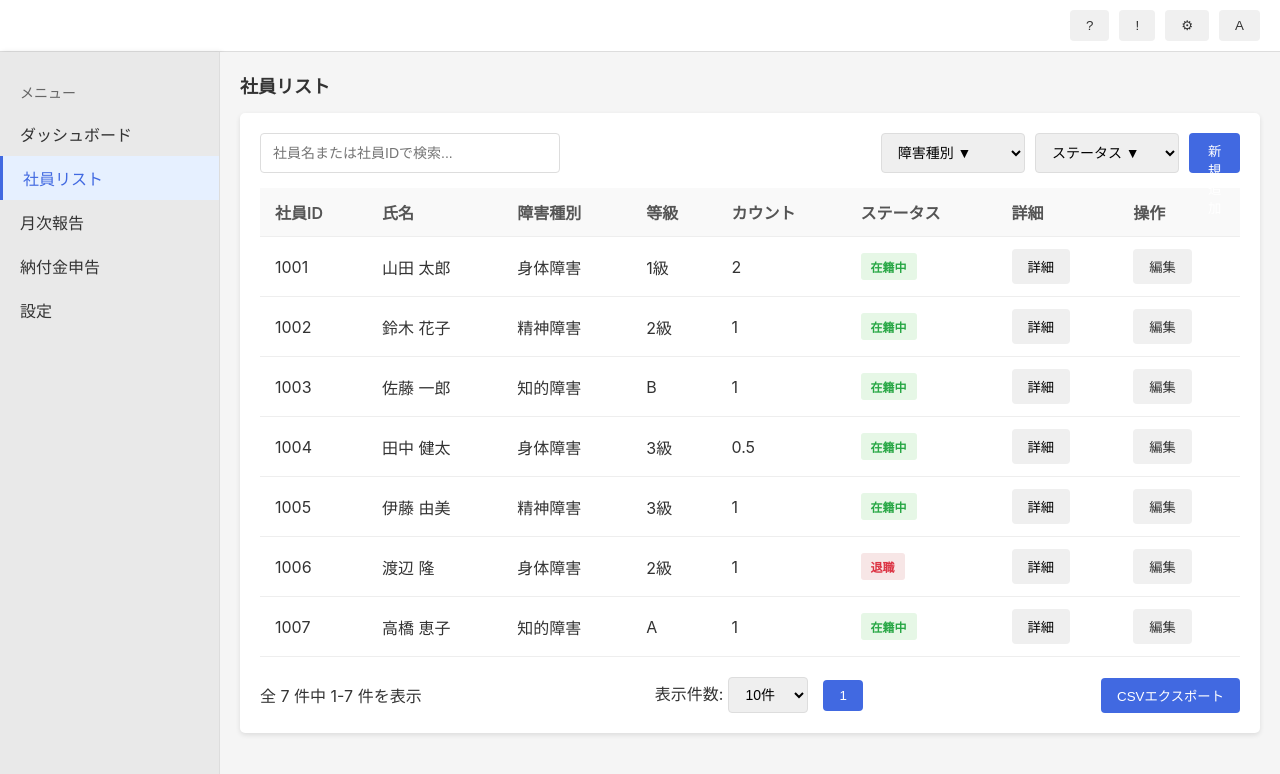
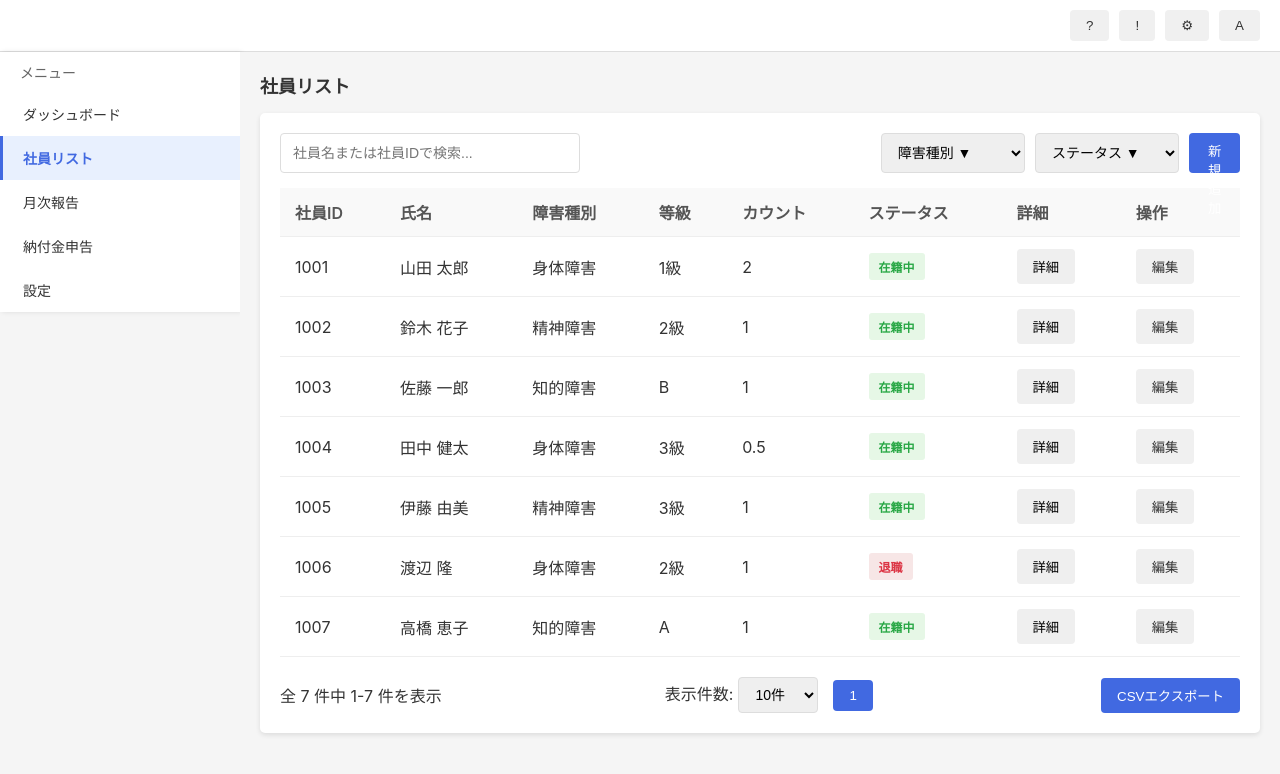
Before and after one commit to slazengersnow/DAN_work, a React (Create React App) app: page /#/employees in a window 1280 px wide. Shown: the top 774 px of the page. Built offline with nearby package versions, Linux system fonts and the light colour scheme.

Commit message:
DAN_20250320_1310

```diff
--- a/package.json
+++ b/package.json
@@ -17,6 +17,7 @@
     "react-dom": "^19.0.0",
     "react-router-dom": "^6.18.0",
     "react-scripts": "5.0.1",
+    "styled-components": "^6.1.16",
     "typescript": "^4.9.5",
     "web-vitals": "^2.1.4"
   },
--- a/src/App.css
+++ b/src/App.css
@@ -53,10 +53,11 @@ body {
 
 /* サイドバースタイル */
 .sidebar {
-  width: 220px;
+  width: 240px;
   background-color: white;
   padding: 20px 0;
   box-shadow: 2px 0 5px rgba(0, 0, 0, 0.1);
+  height: 100%;
 }
 
 .menu-title {
@@ -66,7 +67,7 @@ body {
 }
 
 .menu-item {
-  padding: 10px 20px;
+  padding: 12px 20px;
   display: block;
   text-decoration: none;
   color: #333;
@@ -79,9 +80,38 @@ body {
 }
 
 .menu-item.active {
-  background-color: #e6f0ff;
+  background-color: #e8f0fe;
   color: #4169e1;
   border-left: 3px solid #4169e1;
+}
+
+/* サイドバーメニューリスト */
+.sidebar-menu {
+  list-style: none;
+  padding: 0;
+  margin: 0;
+}
+
+.sidebar-menu li {
+  padding: 0;
+}
+
+.sidebar-menu li a {
+  display: block;
+  padding: 12px 20px;
+  color: #333;
+  text-decoration: none;
+  transition: background-color 0.2s;
+}
+
+.sidebar-menu li a:hover {
+  background-color: #e0e0e0;
+}
+
+.sidebar-menu li.active a {
+  background-color: #e8f0fe;
+  color: #1a73e8;
+  border-left: 3px solid #1a73e8;
 }
 
 /* カードスタイル */
@@ -105,6 +135,32 @@ body {
   grid-template-columns: repeat(auto-fill, minmax(300px, 1fr));
   gap: 20px;
   margin-bottom: 20px;
+}
+
+/* タブナビゲーション */
+.tabs-container {
+  display: flex;
+  border-bottom: 1px solid #ddd;
+  margin-bottom: 20px;
+  overflow-x: auto;
+}
+
+.tab-item {
+  padding: 10px 20px;
+  cursor: pointer;
+  white-space: nowrap;
+  border-bottom: 2px solid transparent;
+  transition: all 0.2s;
+}
+
+.tab-item:hover {
+  background-color: #f0f7ff;
+}
+
+.tab-item.active {
+  background-color: #f0f7ff;
+  border-bottom: 2px solid #4169e1;
+  font-weight: bold;
 }
 
 /* ステータスインジケーター */
@@ -299,3 +355,43 @@ body {
   background-color: var(--sidebar-bg);
   border-right: 1px solid var(--border-color);
 }
+
+/* タブナビゲーション専用スタイル */
+.tab-navigation {
+  display: flex;
+  flex-direction: row;
+  flex-wrap: nowrap;
+  width: 100%;
+  border-bottom: 1px solid #ddd;
+  margin-bottom: 20px;
+  overflow-x: auto;
+}
+
+.tab-item {
+  padding: 10px 20px;
+  cursor: pointer;
+  display: block;
+  white-space: nowrap;
+  transition: all 0.2s;
+  text-align: center;
+  border-bottom: 2px solid transparent;
+}
+
+.tab-item:hover {
+  background-color: #f0f7ff;
+}
+
+.tab-item.active {
+  background-color: #f0f7ff;
+  border-bottom: 2px solid #4169e1;
+  font-weight: bold;
+}
+
+/* スクロールバーを非表示にする（オプション） */
+.tab-navigation::-webkit-scrollbar {
+  display: none;
+}
+.tab-navigation {
+  -ms-overflow-style: none;  /* IE and Edge */
+  scrollbar-width: none;  /* Firefox */
+}
--- a/src/components/Sidebar.tsx
+++ b/src/components/Sidebar.tsx
@@ -1,26 +1,82 @@
 import React from 'react';
-import { NavLink } from 'react-router-dom';
+import { Link, useLocation } from 'react-router-dom';
+import styled from 'styled-components';
+
+const SidebarContainer = styled.div`
+  width: 240px;
+  background-color: white;
+  box-shadow: 2px 0 5px rgba(0, 0, 0, 0.1);
+  height: 100%;
+  writing-mode: horizontal-tb;
+  display: flex;
+  flex-direction: column;
+  overflow-y: auto;
+`;
+
+const MenuTitle = styled.div`
+  padding: 10px 20px;
+  color: #666;
+  font-size: 14px;
+  writing-mode: horizontal-tb;
+  white-space: nowrap;
+`;
+
+interface MenuLinkProps {
+  isActive: boolean;
+}
+
+const MenuLink = styled(Link)<MenuLinkProps>`
+  display: block;
+  padding: 12px 20px;
+  text-decoration: none;
+  color: ${props => props.isActive ? '#4169e1' : '#333'};
+  background-color: ${props => props.isActive ? '#e8f0fe' : 'transparent'};
+  border-left: ${props => props.isActive ? '3px solid #4169e1' : '3px solid transparent'};
+  writing-mode: horizontal-tb;
+  text-orientation: mixed;
+  white-space: nowrap;
+  font-size: 14px;
+  font-weight: ${props => props.isActive ? 'bold' : 'normal'};
+  transition: background-color 0.2s;
+
+  &:hover {
+    background-color: #f0f7ff;
+  }
+`;
 
 const Sidebar: React.FC = () => {
+  const location = useLocation();
+
+  const isActive = (path: string) => {
+    return location.pathname === path || (path !== '/' && location.pathname.startsWith(path));
+  };
+
   return (
-    <aside className="sidebar">
-      <div className="menu-title">メニュー</div>
-      <NavLink to="/dashboard" className={({ isActive }) => `menu-item ${isActive ? 'active' : ''}`}>
-        ダッシュボード
-      </NavLink>
-      <NavLink to="/employees" className={({ isActive }) => `menu-item ${isActive ? 'active' : ''}`}>
-        社員リスト
-      </NavLink>
-      <NavLink to="/monthly-report" className={({ isActive }) => `menu-item ${isActive ? 'active' : ''}`}>
-        月次報告
-      </NavLink>
-      <NavLink to="/payment-report" className={({ isActive }) => `menu-item ${isActive ? 'active' : ''}`}>
-        納付金申告
-      </NavLink>
-      <NavLink to="/settings" className={({ isActive }) => `menu-item ${isActive ? 'active' : ''}`}>
-        設定
-      </NavLink>
-    </aside>
+    <SidebarContainer>
+      <MenuTitle>メニュー</MenuTitle>
+
+      <nav>
+        <MenuLink to="/dashboard" isActive={isActive('/dashboard')}>
+          ダッシュボード
+        </MenuLink>
+
+        <MenuLink to="/employees" isActive={isActive('/employees')}>
+          社員リスト
+        </MenuLink>
+
+        <MenuLink to="/monthly-report" isActive={isActive('/monthly-report')}>
+          月次報告
+        </MenuLink>
+
+        <MenuLink to="/payment-report" isActive={isActive('/payment-report')}>
+          納付金申告
+        </MenuLink>
+
+        <MenuLink to="/settings" isActive={isActive('/settings')}>
+          設定
+        </MenuLink>
+      </nav>
+    </SidebarContainer>
   );
 };
 
--- a/src/index.css
+++ b/src/index.css
@@ -1,3 +1,24 @@
+/* グローバルリセットCSS */
+/* 縦書きのリセット */
+* {
+  writing-mode: horizontal-tb !important;
+  text-orientation: mixed !important;
+}
+/* 基本的な要素のリセット */
+body, div, p, h1, h2, h3, h4, h5, h6, ul, ol, li, a, span {
+  display: block;
+  box-sizing: border-box;
+}
+/* フレックスボックスのリセット */
+.flex-container, [class*="flex-"], [style*="display: flex"] {
+  flex-direction: row !important;
+}
+/* グリッドのリセット */
+.grid-container, [class*="grid-"], [style*="display: grid"] {
+  grid-auto-flow: row !important;
+}
+
+/* 既存のスタイル */
 body {
   margin: 0;
   font-family: -apple-system, BlinkMacSystemFont, 'Segoe UI', 'Roboto', 'Oxygen',
--- a/src/pages/MonthlyReport.tsx
+++ b/src/pages/MonthlyReport.tsx
@@ -58,6 +58,12 @@ const MonthlyReport: React.FC = () => {
   const [selectedMonth, setSelectedMonth] = useState<number>(11);
   const [activeTab, setActiveTab] = useState<string>('summary');
 
+  const tabItems = [
+    { id: 'summary', label: 'サマリー' },
+    { id: 'employees', label: '従業員詳細' },
+    { id: 'monthly', label: '月次詳細' }
+  ];
+
   // サマリー情報と各タブ用のコンポーネントを表示
   return (
     <div>
@@ -105,41 +111,33 @@ const MonthlyReport: React.FC = () => {
         </div>
       </div>
 
-      {/* タブ切り替え */}
-      <div style={{ display: 'flex', borderBottom: '1px solid #ddd', marginBottom: '20px' }}>
+      {/* タブ切り替え - 完全にインラインスタイルで定義 */}
+      <div className="tabs-container" style={{
+        display: 'flex',
+        width: '100%',
+        borderBottom: '1px solid #ddd',
+        marginBottom: '20px',
+        flexDirection: 'row',  // 横向きに並べるために明示的に指定
+        flexWrap: 'nowrap'     // 折り返さないように指定
+      }}>
+        {tabItems.map(tab => (
           <div
+            key={tab.id}
+            className={`tab-item ${activeTab === tab.id ? 'active' : ''}`}
             style={{
               padding: '10px 20px',
               cursor: 'pointer',
-            backgroundColor: activeTab === 'summary' ? '#f0f7ff' : 'transparent',
-            borderBottom: activeTab === 'summary' ? '2px solid #4169e1' : 'none',
+              display: 'block',  // インライン要素ではなくブロック要素として表示
+              whiteSpace: 'nowrap', // テキストを折り返さない
+              backgroundColor: activeTab === tab.id ? '#f0f7ff' : 'transparent',
+              borderBottom: activeTab === tab.id ? '2px solid #4169e1' : 'none',
+              fontWeight: activeTab === tab.id ? 'bold' : 'normal'
             }}
-          onClick={() => setActiveTab('summary')}
+            onClick={() => setActiveTab(tab.id)}
           >
-          サマリー
+            {tab.label}
           </div>
-        <div
-          style={{
-            padding: '10px 20px',
-            cursor: 'pointer',
-            backgroundColor: activeTab === 'employees' ? '#f0f7ff' : 'transparent',
-            borderBottom: activeTab === 'employees' ? '2px solid #4169e1' : 'none',
-          }}
-          onClick={() => setActiveTab('employees')}
-        >
-          従業員詳細
-        </div>
-        <div
-          style={{
-            padding: '10px 20px',
-            cursor: 'pointer',
-            backgroundColor: activeTab === 'monthly' ? '#f0f7ff' : 'transparent',
-            borderBottom: activeTab === 'monthly' ? '2px solid #4169e1' : 'none',
-          }}
-          onClick={() => setActiveTab('monthly')}
-        >
-          月次詳細
-        </div>
+        ))}
       </div>
 
       {activeTab === 'summary' && (
```
Also changed, not shown: 1 other file (tests, documents, lock files or other folders). Lines whose indentation alone changed are shown as unchanged.
